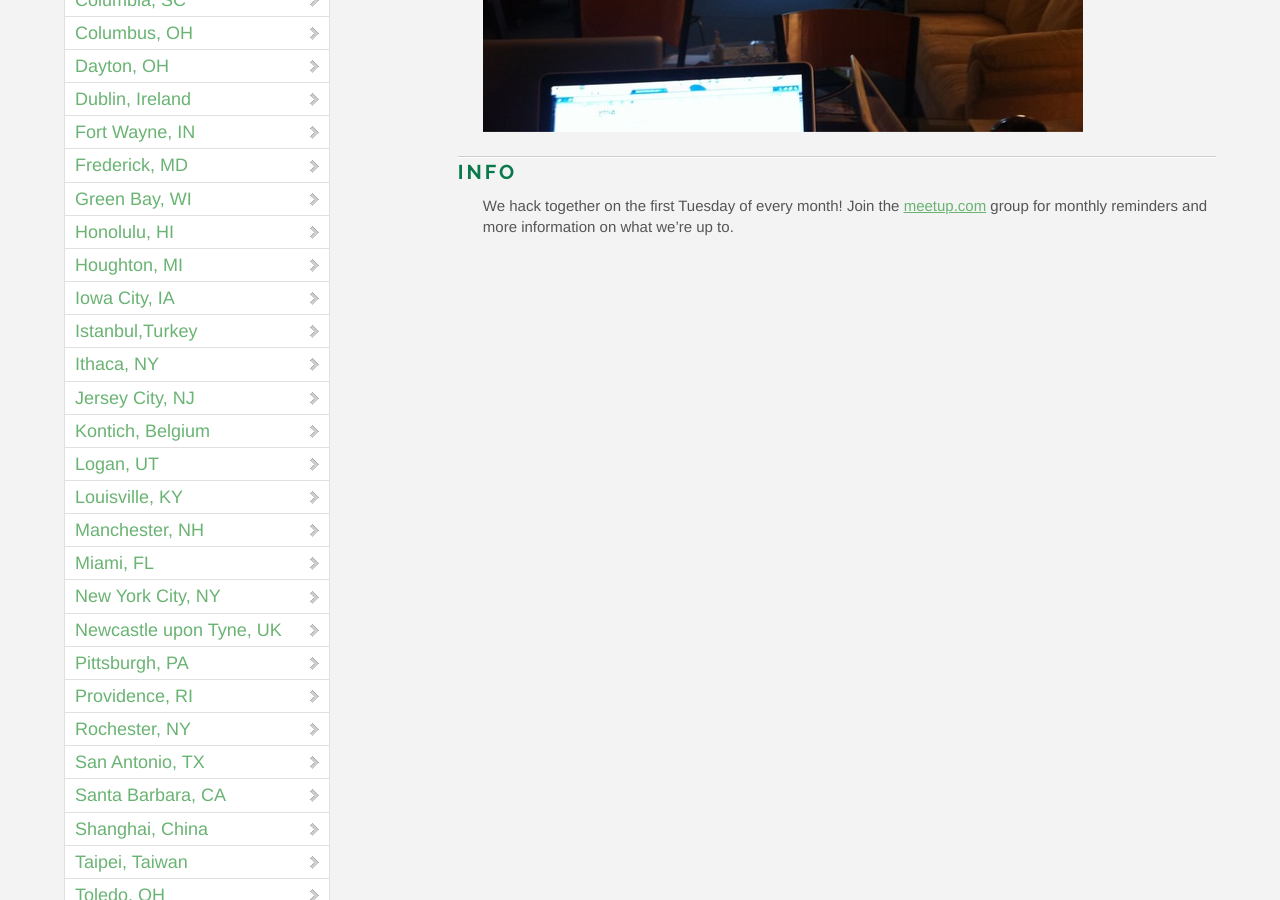
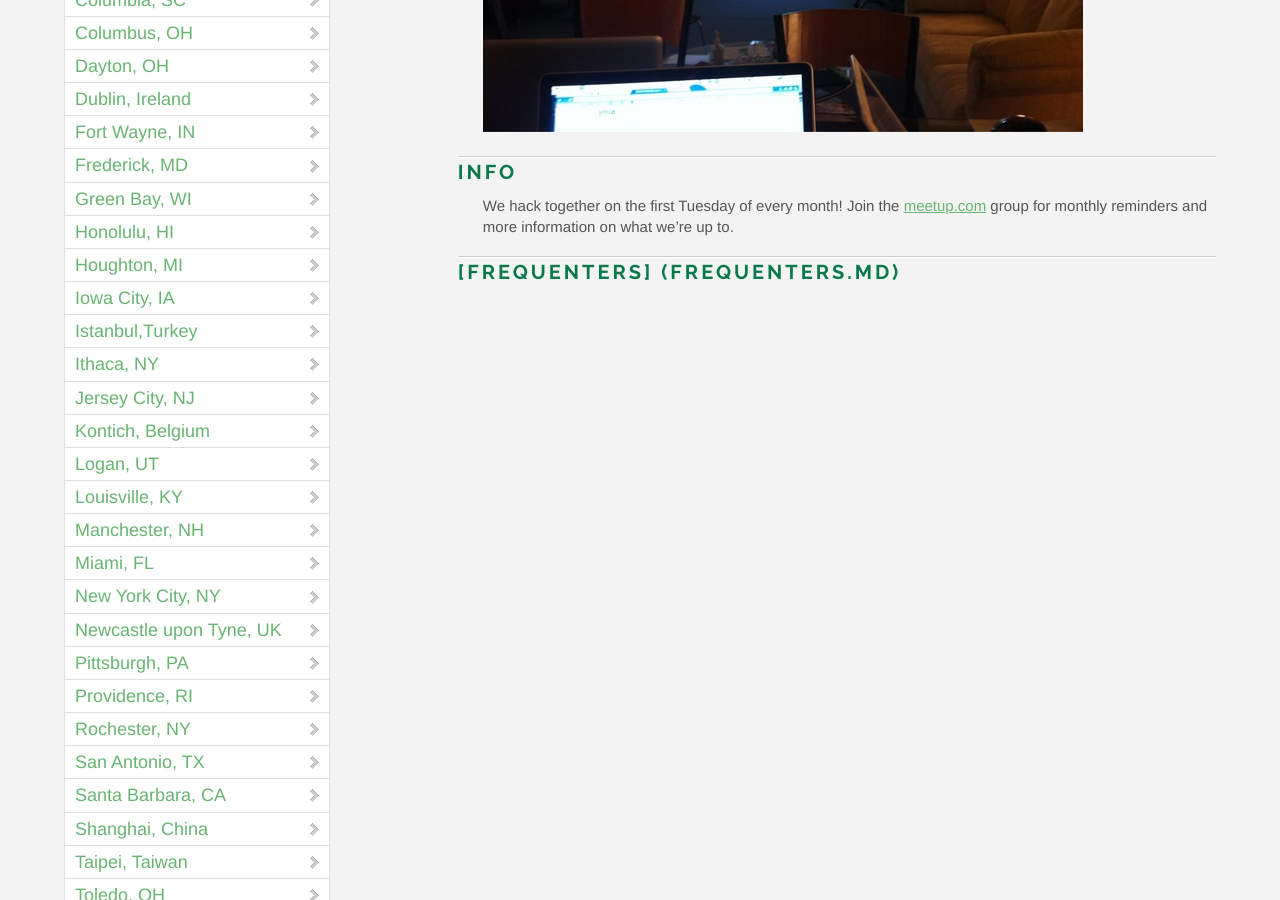
Before and after one commit to OpenHack/openhack.github.com, a Jekyll site: the page built from ithaca/index.markdown, in a window 1280 px wide and 900 px high, scrolled down 531 px. Built offline with Jekyll 4.4.1, drawn with Linux system fonts in a browser that asks for light colours; nearby versions of some CDN libraries; Markdown is read by kramdown in place of the engine named in the settings; comment, search, counter and statistics services are not loaded.

Commit message:
Added link to frequent guests.

```diff
--- a/ithaca/index.markdown
+++ b/ithaca/index.markdown
@@ -12,3 +12,5 @@
 We hack together on the first Tuesday of every month! Join the
 [meetup.com](http://www.meetup.com/ithaca-web-people/) group for
 monthly reminders and more information on what we're up to.
+
+### [Frequenters] (frequenters.md)
```
